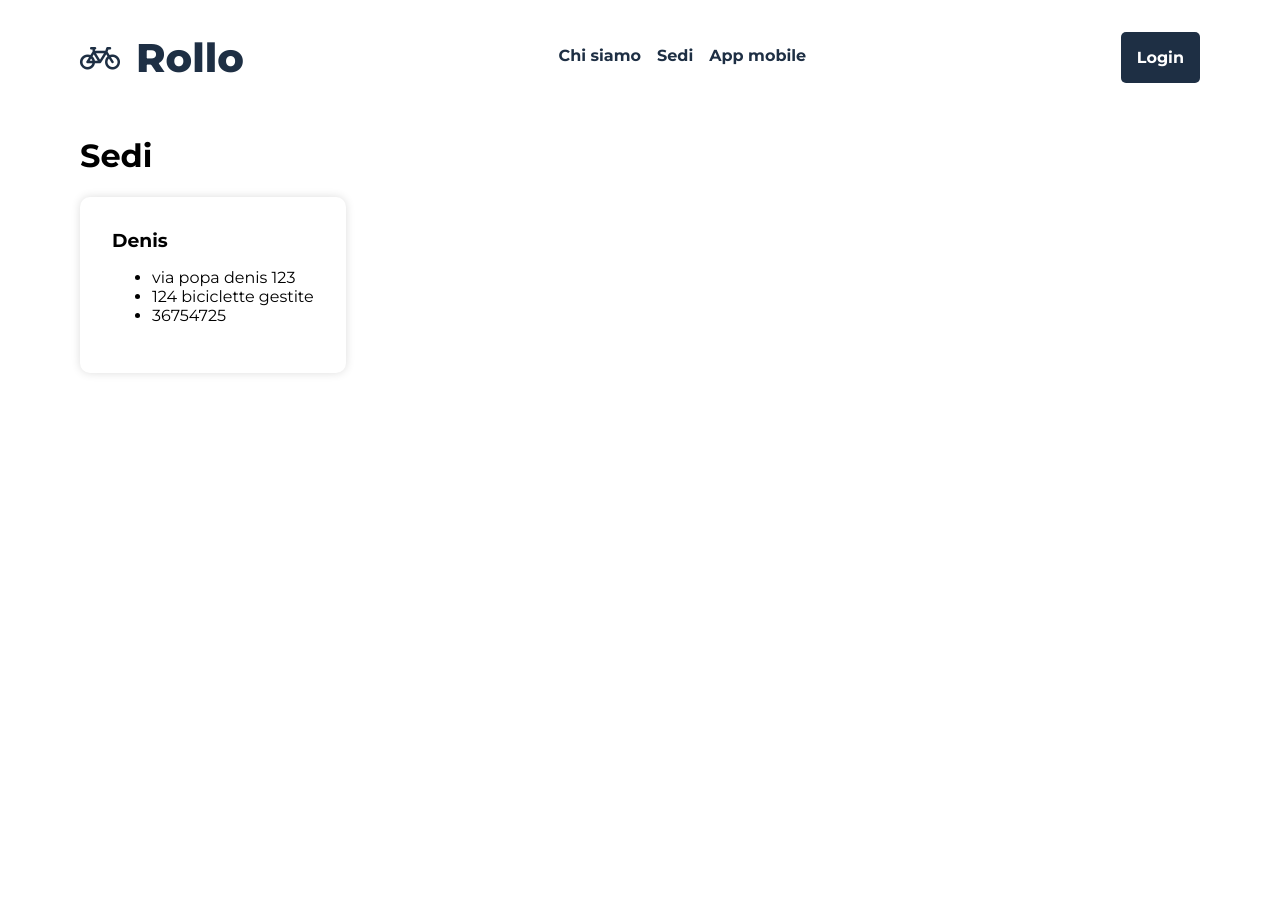
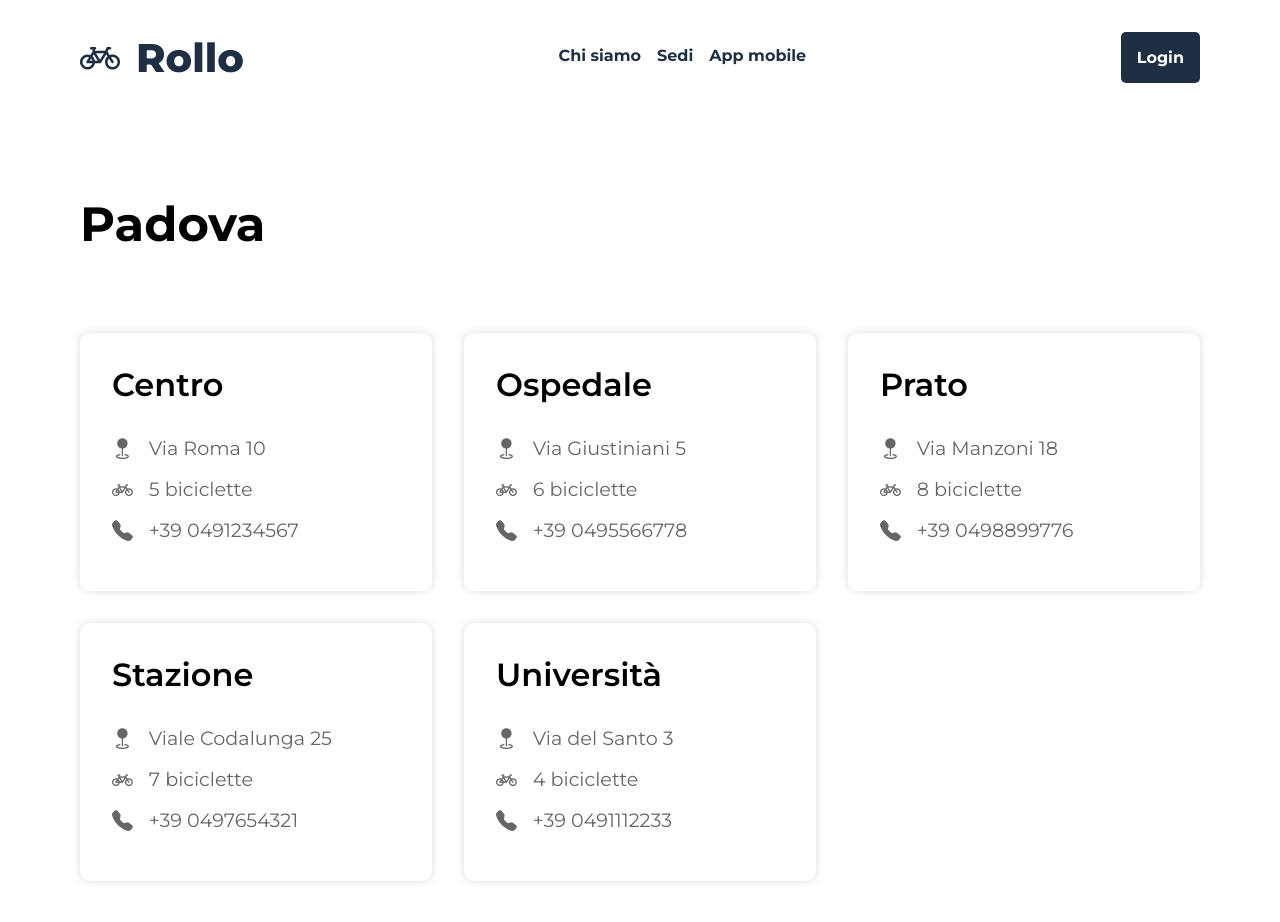
Before and after one commit to roysmanfo/rollo, a React (Vite) app in the folder app/frontend/: page /sedi in a window 1280 px wide. Shown: the top 922 px of the page. Before the commit the page ends 800 px from the top, so only its background shows below. Built offline with nearby package versions, Linux system fonts and the light colour scheme.

Commit message:
aggiorna pagina sedi per mostrare le sedi raggruppate per comune

```diff
--- a/app/frontend/src/pages/Sedi.tsx
+++ b/app/frontend/src/pages/Sedi.tsx
@@ -61,27 +61,57 @@ export default function Sedi() {
     },
   ];
 
+  const grouped = SEDI.reduce<Record<string, Sede[]>>((acc, sede) => {
+    if (!acc[sede.comune]) acc[sede.comune] = [];
+    acc[sede.comune].push(sede);
+    return acc;
+  }, {});
+
+  const comuni = Object.keys(grouped).sort();
+  comuni.forEach((comune) => grouped[comune].sort((a, b) => a.nome.localeCompare(b.nome)));
+
   return (
     <>
       <Navbar />
       <main className="main-sedi">
-        <h1>Sedi</h1>
         <section>
-          <Card />
+          {comuni.map((comune) => (
+            <Comune key={comune} comune={comune} sedi={grouped[comune]} />
+          ))}
         </section>
       </main>
     </>
   );
 }
 
-function Card() {
+function Comune({ comune, sedi }: { comune: string; sedi: Sede[] }) {
+  return (
+    <div className="comune-group">
+      <h2 className="comune-title">{comune}</h2>
+      <div className="sedi-list">
+        {sedi.map((s) => (
+          <Card key={s.telefono} sede={s} />
+        ))}
+      </div>
+    </div>
+  );
+}
+
+function Card({ sede }: { sede: Sede }) {
   return (
     <div className="card">
-      <h3>Denis</h3>
+      <h3>{sede.nome}</h3>
       <ul>
-        <li>via popa denis 123</li>
-        <li>124 biciclette gestite</li>
-        <li>36754725</li>
+        <li>
+          <i className="bi bi-geo-fill"></i> {sede.via} {sede.civico}
+        </li>
+        <li>
+          <i className="bi bi-bicycle"></i>
+          {sede.biciclette} biciclette
+        </li>
+        <li>
+          <i className="bi bi-telephone-fill"></i>+39 {sede.telefono}
+        </li>
       </ul>
     </div>
   );
--- a/app/frontend/src/style/pages/sedi.scss
+++ b/app/frontend/src/style/pages/sedi.scss
@@ -1,19 +1,49 @@
 .main-sedi {
-    padding: 115px 5rem 5rem 5rem;
+  padding: 115px 5rem 5rem 5rem;
 
-    section {
+  .comune-group {
+    .comune-title {
+      font-size: 3rem;
+      margin: 5rem 0;
+    }
+    .sedi-list {
+      display: grid;
+      grid-template-columns: 1fr 1fr 1fr;
+      gap: 2rem;
+      .card {
+        box-shadow: 0 0 10px #ddd;
+        padding: 2rem;
+        border-radius: 10px;
         display: flex;
+        flex-direction: column;
+        gap: 1rem;
 
-        .card {
-            box-shadow: 0 0 10px #ddd;
-            padding: 2rem;
-            border-radius: 10px;
+        h3 {
+          margin: 0;
+          font-weight: 600;
+          font-size: 2rem;
+        }
 
-            h3 {
-                margin: 0;
+        ul {
+          padding: 0;
+          list-style: none;
+          display: flex;
+          flex-direction: column;
+          gap: 1rem;
+
+          li {
+            color: #666;
+
+            i {
+              font-size: 1.3rem;
             }
 
+            display: flex;
+            gap: 1rem;
+            font-size: 1.2rem;
+          }
         }
+      }
     }
-
+  }
 }
```
